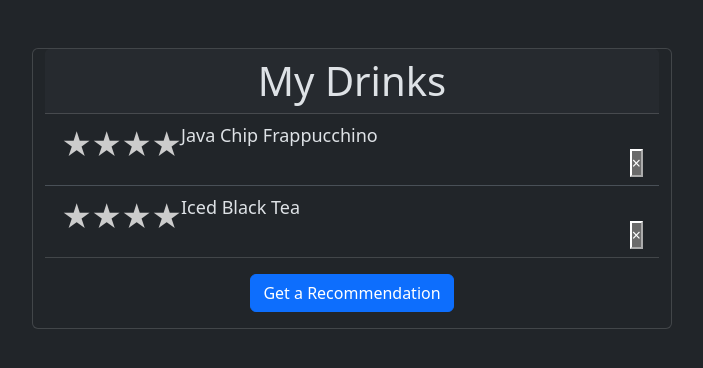
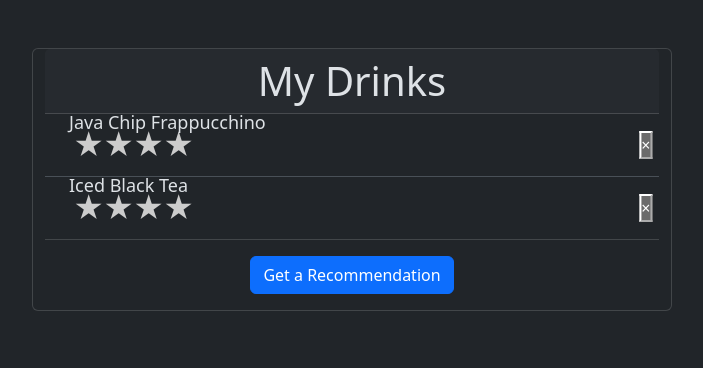
Before and after one commit to DavidNotlu/RSDG, a Flask app: page /my_drinks_read_only in a window 1280 px wide. Shown: the part 71-439 px from the top of the page, without its empty margins (288-991 px from the left). Run offline with Flask 3, Linux system fonts and the light colour scheme; a user stored in the database is signed in; some libraries are stand-ins or nearby versions.

Commit message:
Update page styling

```diff
--- a/website/templates/my_drinks_read_only.html
+++ b/website/templates/my_drinks_read_only.html
@@ -9,6 +9,7 @@
   <ul class="list-group list-group-flush" id="drinks">
     {% for drink in current_user.drinks %}
     <li class="list-group-item">
+      <div class="container">
       {% set stars = drink.data | int %}
         {% for i in range(stars) %}
         <div class="rating">
@@ -17,15 +18,14 @@
         </div>
 
         {% endfor %}
-          <div class = "a" style="position:relative;"><font size="+1">{{ drink.image }}</font></div>
+          <div class = "a position-absolute translate-middle-y start-0 top-0 mx-4 my-2" style="position:relative;"><font size="+1">{{ drink.image }}</font></div>
 
-
-      <div class ="b" >
+      <div class ="b position-absolute translate-middle top-50 end-0" >
         <button type="button" class="close" onClick="deleteDrink({{drink.id}})" style="float: right;" >
           <span aria-hidden="true">&times;</span>
         </button>
       </div>
-
+    </div>
     </li>
     {% endfor %}
   </ul>
--- a/website/templates/welcome.html
+++ b/website/templates/welcome.html
@@ -28,7 +28,7 @@
     </nav>
 <!--Navbar ends-->
 
-      <div class="position-fixed z-n1 " style="height: 50%;">
+      <div class="position-fixed z-n1 ">
         <img class="img-fluid" src="static/front2.jpg">
       </div>
       <div class="col d-flex justify-content-center row h-100 mt-5">
--- a/website/views.py
+++ b/website/views.py
@@ -13,11 +13,7 @@
 @views.route('/', methods=['GET', 'POST'])
 def welcome():
     if current_user.is_authenticated:
-        val1 = request.form.get("temp")
-        val2 = request.form.get("caf")
-        val3 = request.form.get("sweet")
-        global thisDrink
-        thisDrink = getDrink(val1, val2, val3)
+        thisDrink = ""
         return render_template("home.html", user=current_user, drink=thisDrink)
     else:
         return render_template("welcome.html")
@@ -39,7 +35,6 @@
 @views.route('/my_drinks', methods=['GET', 'POST'])
 @login_required
 def my_drinks():
-
     if request.method == 'POST':
         rating = request.form.get('rating')  # Gets the note from the HTML
 
```
Also changed, not shown: instance/database.db, instance/users.db (deleted).
